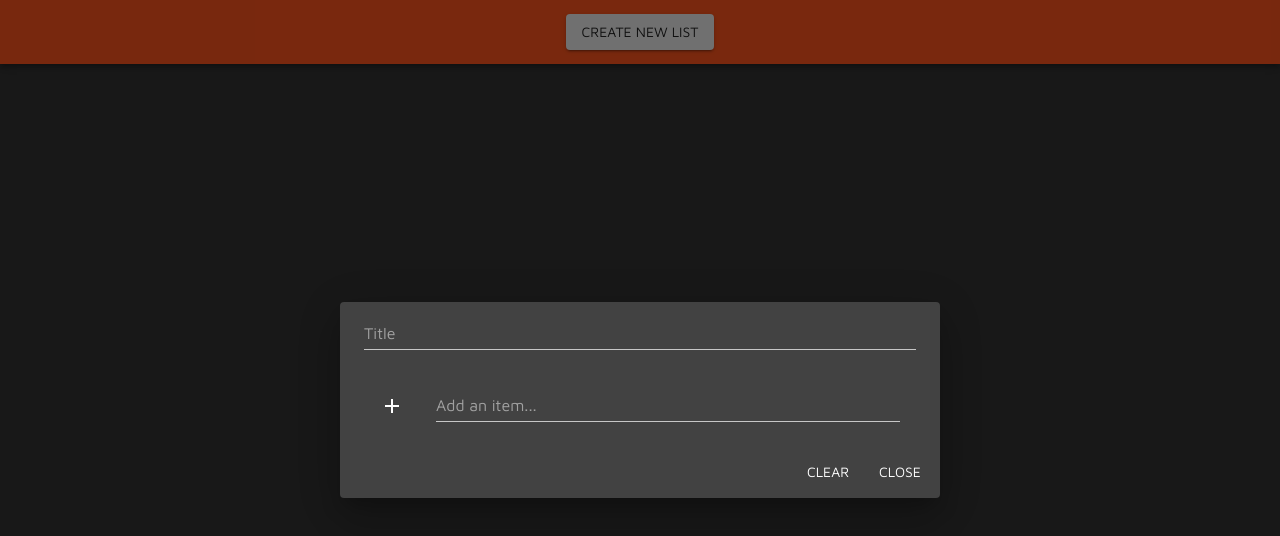
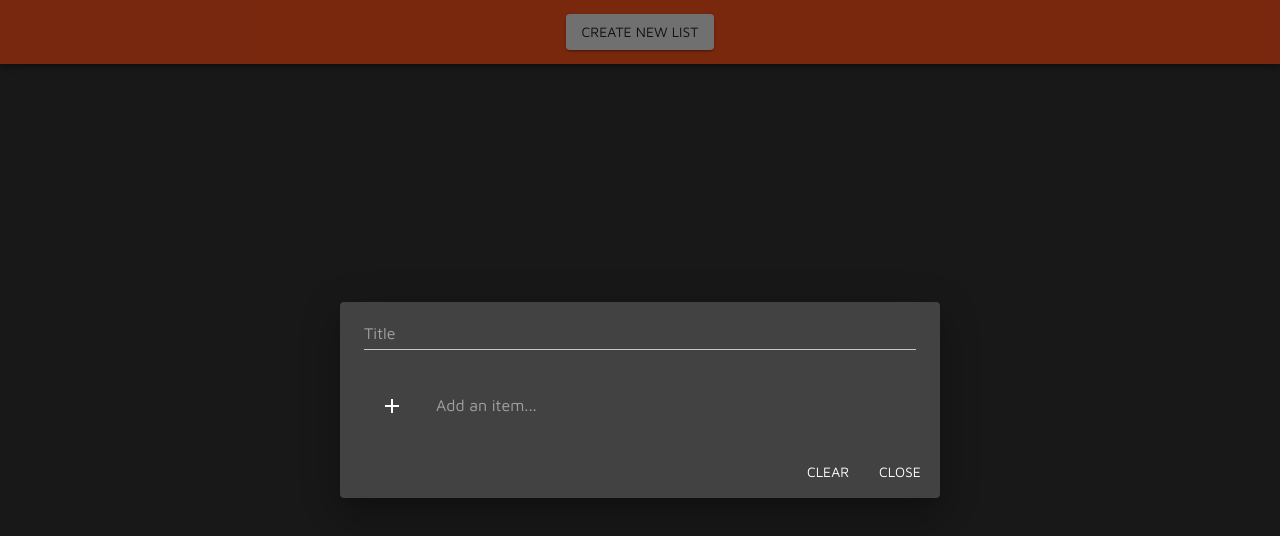
Before and after one commit to eggdev/keep-clone, a React (Create React App) app: page / in a window 1280 px wide. Both pictures are taken after a click on the button "CREATE NEW LIST". Shown: the top 536 px of the page. Built offline with nearby package versions, Linux system fonts and the light colour scheme; the HTML template or start-up script is replaced by a standard one.

Commit message:
Adding ids to small list items, sorting by checked, and some stylelistic updates

```diff
--- a/src/components/CustomListItems/CustomListItems.js
+++ b/src/components/CustomListItems/CustomListItems.js
@@ -21,7 +21,7 @@ const CustomListItems = ({
       ...updatedList[currentIndex],
       checked: !value.checked,
     };
-
+    updatedList.sort((a, b) => a.checked - b.checked);
     setListItems(updatedList);
   };
 
@@ -31,12 +31,11 @@ const CustomListItems = ({
 
   return (
     <List>
-      {listItems.map((item, index) => {
+      {listItems.map((item) => {
         return (
           <ListItemInput
-            key={`${index}_item`}
+            key={item.id}
             checkbox
-            index={index}
             existingItem={item}
             handledCheckedItem={handledCheckedItem}
             listItems={listItems}
--- a/src/components/ListItemInput/ListItemInput.js
+++ b/src/components/ListItemInput/ListItemInput.js
@@ -1,17 +1,25 @@
 import React, { useState } from "react";
+import { makeStyles } from "@material-ui/core/styles";
 import ListItem from "@material-ui/core/ListItem";
 import ListItemIcon from "@material-ui/core/ListItemIcon";
-import TextField from "@material-ui/core/TextField";
+import InputBase from "@material-ui/core/InputBase";
 import InputAdornment from "@material-ui/core/InputAdornment";
 import Add from "@material-ui/icons/Add";
 import Checkbox from "@material-ui/core/Checkbox";
 import Close from "@material-ui/icons/Close";
 import IconButton from "@material-ui/core/IconButton";
+import { idGenerator } from "../../utils/helpers";
+
+const useStyles = makeStyles((theme) => ({
+  checkedInput: {
+    textDecoration: "line-through",
+  },
+}));
 
 const ListItemInput = ({
-  index,
   newItem = false,
   existingItem = {
+    id: "",
     value: "",
     checked: false,
   },
@@ -22,13 +30,16 @@ const ListItemInput = ({
   checkbox = false,
   inputsDisabled = false,
 }) => {
+  const { checkedInput } = useStyles();
   const [currentListInput, setCurrentListInput] = useState(existingItem);
   const editExistingListItem = (value) => {
     if (!newItem) {
       const newList = [...listItems];
+      const index = newList.findIndex((item) => item.id === existingItem.id);
       const listItemToUpdate = { ...newList[index] };
       listItemToUpdate.value = value;
       newList[index] = listItemToUpdate;
+      newList.sort((a, b) => a.checked - b.checked);
       setListItems([...newList]);
     }
   };
@@ -46,6 +57,7 @@ const ListItemInput = ({
         setListItems([
           ...listItems,
           {
+            id: idGenerator(),
             value: currentListInput.value,
             checked: false,
           },
@@ -71,7 +83,8 @@ const ListItemInput = ({
           <Add edge="start" />
         )}
       </ListItemIcon>
-      <TextField
+      <InputBase
+        className={existingItem.checked ? checkedInput : ""}
         placeholder="Add an item..."
         value={inputsDisabled ? existingItem.value : currentListInput.value}
         onChange={handleCurrentListItemChange}
@@ -82,7 +95,6 @@ const ListItemInput = ({
         disabled={inputsDisabled}
         {...(!inputsDisabled &&
           !newItem && {
-            InputProps: {
             endAdornment: (
               <InputAdornment position="end">
                 <IconButton
@@ -94,7 +106,6 @@ const ListItemInput = ({
                 </IconButton>
               </InputAdornment>
             ),
-            },
           })}
       />
     </ListItem>
```
Lines whose indentation alone changed are shown as unchanged.
